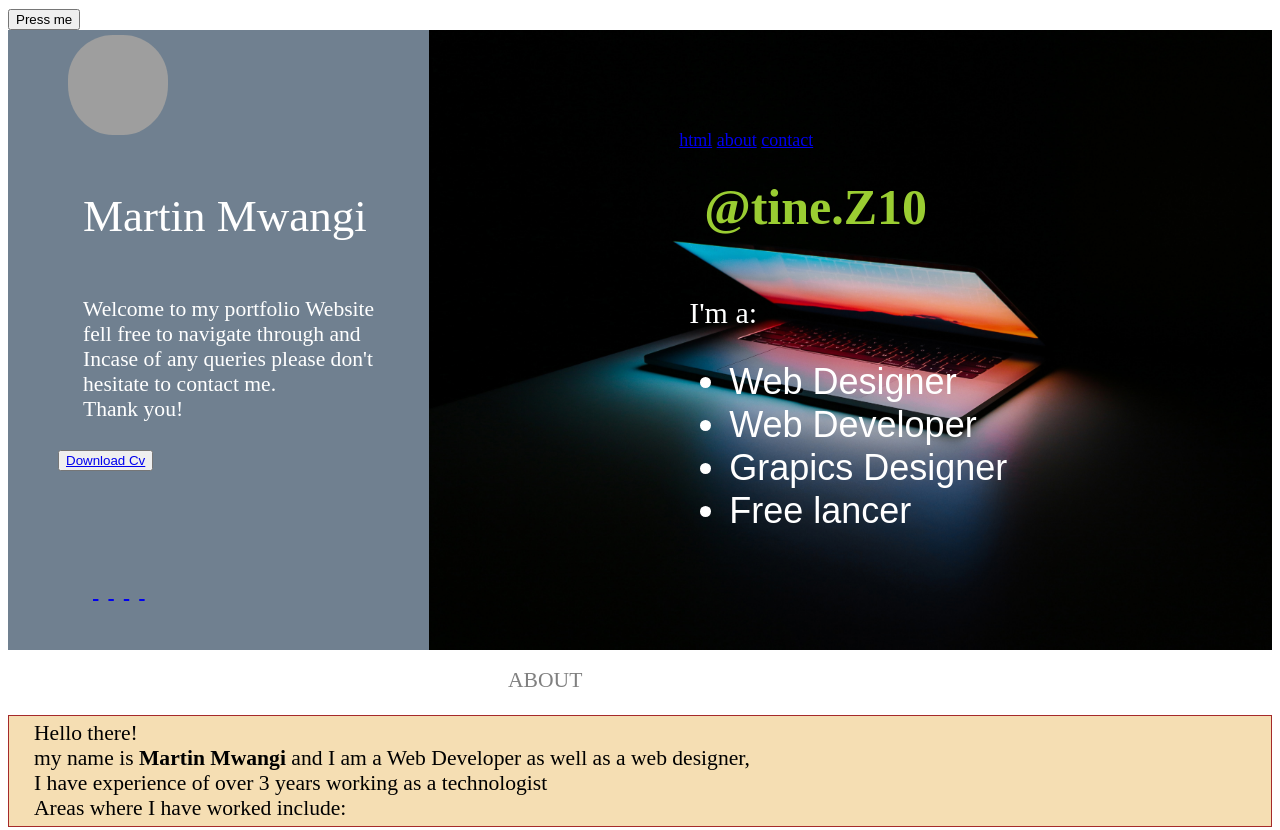
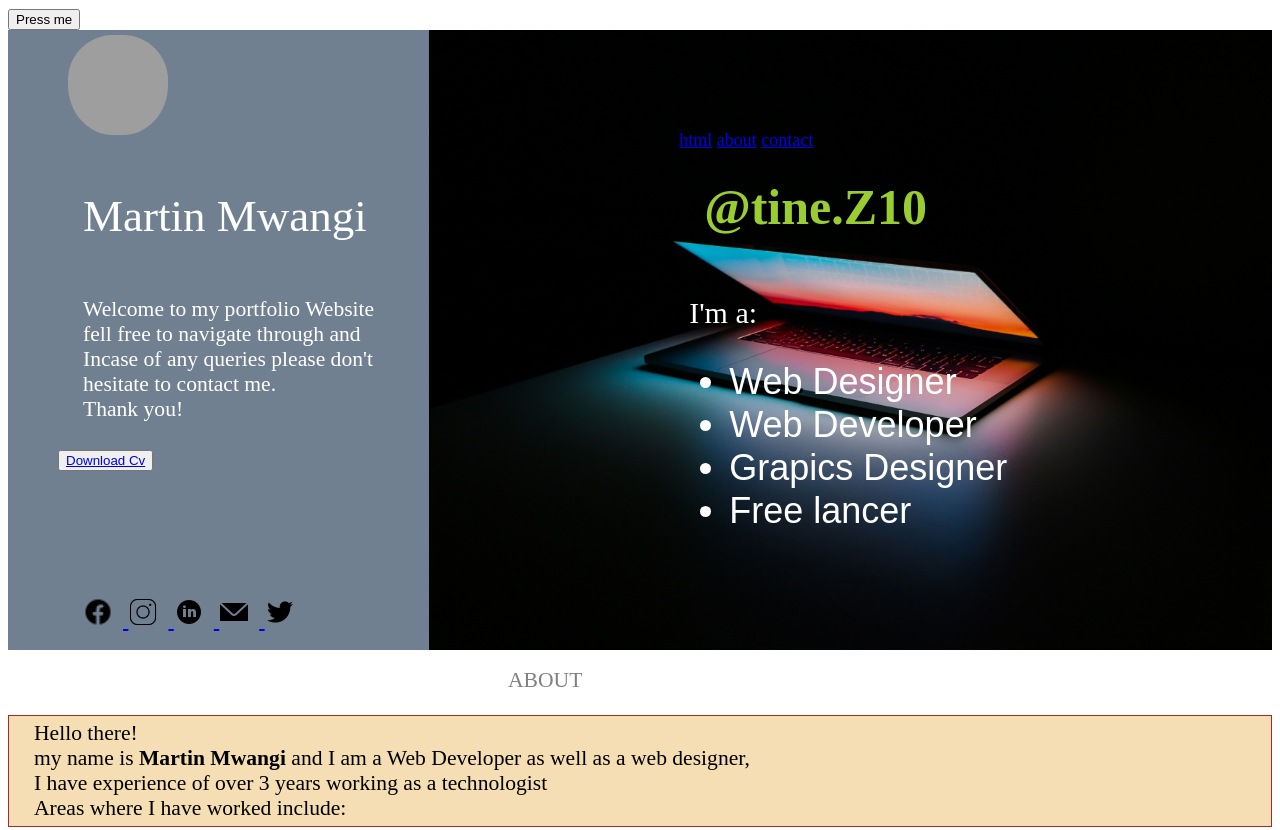
Before and after one commit to tinez10/my_portfolio, a plain HTML site: page index.html in a window 1280 px wide. Shown: the top 830 px of the page. Drawn offline with Linux system fonts and the light colour scheme; the site is published under a folder, as on GitHub Pages, so addresses that start at the root find nothing.

Commit message:
Update index.html

```diff
--- a/index.html
+++ b/index.html
@@ -58,23 +58,23 @@
 
             <p class="icons">
                 <a href="https://www.facebook.com/profile.php?id=100066215107877" target="_blank">
-                <img class="facebook" src="/icons/icons8-facebook-24.png" alt="">
+                <img class="facebook" src="icons/icons8-facebook-24.png" alt="">
                 </a>
 
                 <a href="https://www.instagram.com/tine.z10/" target="_blank">
-                <img class="istagram" src="/icons/icons8-instagram-50.png" alt="" >
+                <img class="istagram" src="icons/icons8-instagram-50.png" alt="" >
                 </a>
 
                 <a href="https://www.linkedin.com/in/martin-mwangi-a679a71a6/" target="_blank">
-                <img class="linked" src="/icons/icons8-linkedin-circled-30.png" alt="">
+                <img class="linked" src="icons/icons8-linkedin-circled-30.png" alt="">
                 </a>
 
                 <a href="mailto:martinmwanginjeri10@gmail.com" target="_blank">
-                <img class="mail" src="/icons/icons8-mail-30.png" alt="">
+                <img class="mail" src="icons/icons8-mail-30.png" alt="">
                 </a>
 
                 <a href="https://twitter.com/tine_z10" target="_blank">
-                <img class="twitter" src="/icons/icons8-twitter-30.png" alt="">
+                <img class="twitter" src="icons/icons8-twitter-30.png" alt="">
                 </a>
             </p>
 
```
